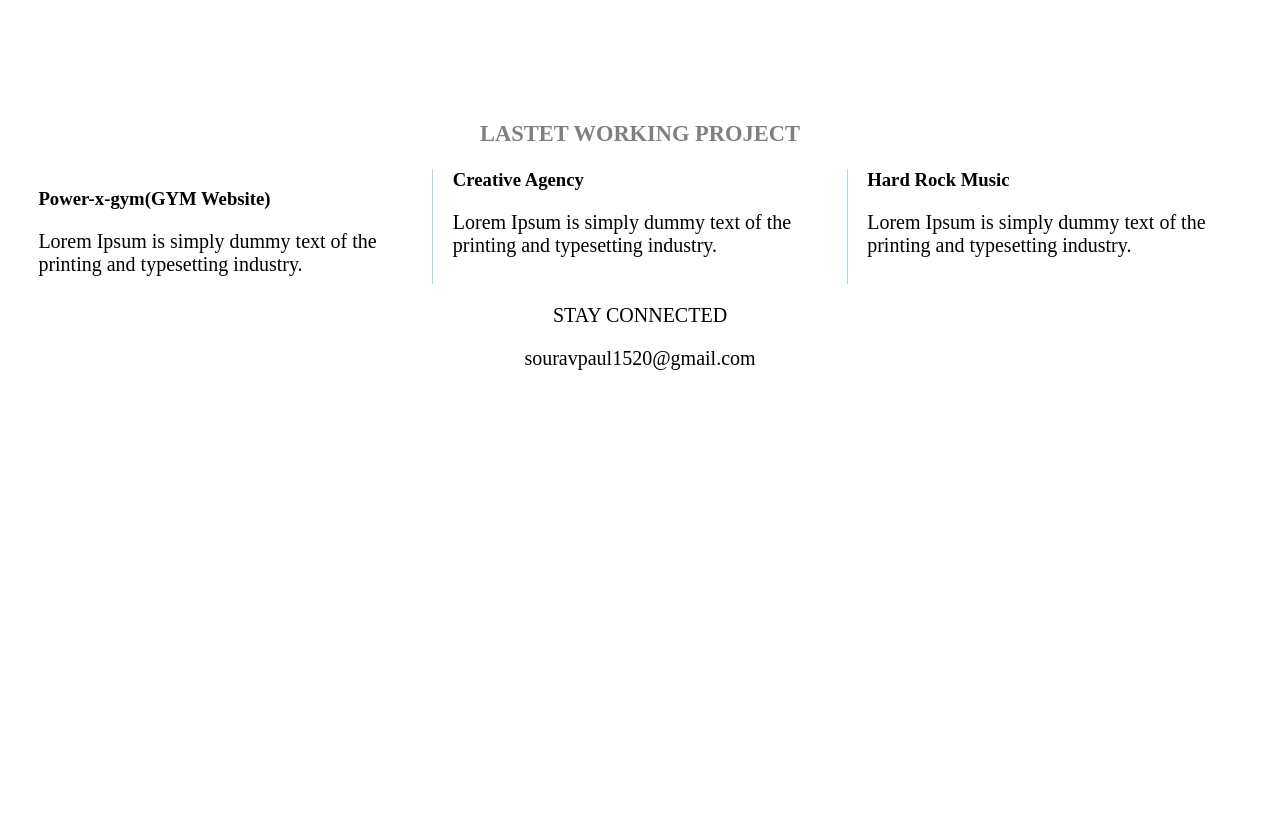
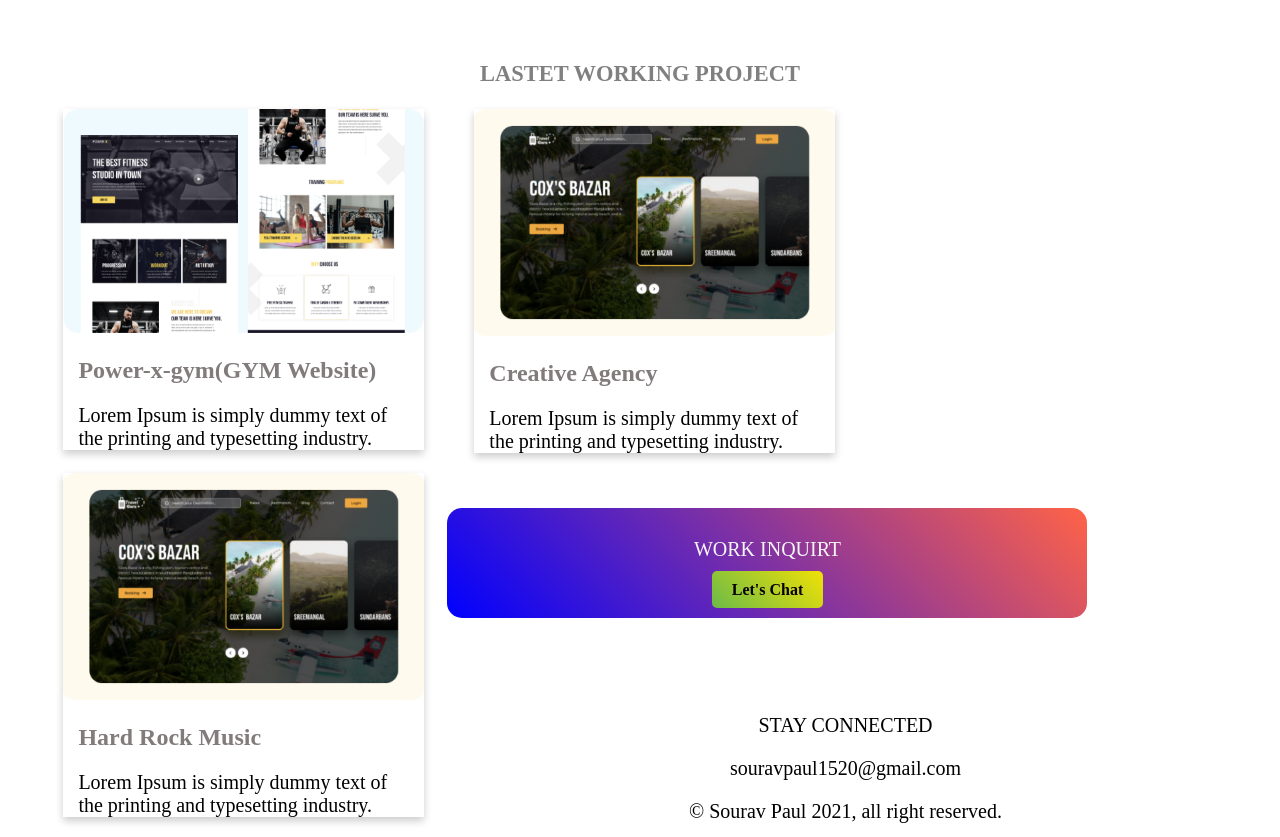
Before and after one commit to MeliodasSourav/Sourav-Paul-Website, a plain HTML site: page Index.html in a window 1280 px wide. Shown: the part 1222-2059 px from the top of the page. Before the commit the page ends 1592 px from the top, so only its background shows below. Drawn offline with Linux system fonts and the light colour scheme.

Commit message:
update bottom bannar

```diff
--- a/Index.html
+++ b/Index.html
@@ -36,19 +36,56 @@
             <div class="bottom-banner">
                 <h3>LASTET WORKING PROJECT</h3>
             </div>
-            <div class="image-size">
-                <h3>Power-x-gym(GYM Website)</h3>
-                <p>Lorem Ipsum is simply dummy text of the printing and typesetting industry.</p>
-                <h3>Creative Agency</h3>
-                <p>Lorem Ipsum is simply dummy text of the printing and typesetting industry.</p>
-                <h3>Hard Rock Music</h3>
-                <p>Lorem Ipsum is simply dummy text of the printing and typesetting industry.</p>
+            <div class="row">
+                <div class="column">
+                    <div class="card">
+                        <img src="image/image 4.png" alt="" style="width:100%">
+                        <div class="container">
+                            <h2>Power-x-gym(GYM Website)</h2>
+                            <p>Lorem Ipsum is simply dummy text of the printing and typesetting industry.</p>
+                        </div>
+                    </div>
+                </div>
+            </div>
+
+            <div class="row">
+                <div class="column">
+                    <div class="card">
+                        <img src="image/image 5.png" alt="" style="width:100%">
+                        <div class="container">
+                            <h2>Creative Agency</h2>
+                            <p>Lorem Ipsum is simply dummy text of the printing and typesetting industry.</p>
+                        </div>
+                    </div>
+                </div>
+            </div>
+            <div class="row">
+                <div class="column">
+                    <div class="card">
+                        <img src="image/image 5.png" alt="" style="width:100%">
+                        <div class="container">
+                            <h2>Hard Rock Music</h2>
+                            <p>Lorem Ipsum is simply dummy text of the printing and typesetting industry.</p>
+                        </div>
+                    </div>
+                </div>
+            </div>
+        </section>
+
+        <section class="box">
+            <div>
+                <p>WORK INQUIRT</p>
+                <a class="link-button-chat" target="_blank" href="https://www.facebook.com/souravpaul.me/">Let's Chat</a>
             </div>
         </section>
         <footer>
             <p>STAY CONNECTED</p>
             <p>souravpaul1520@gmail.com</p>
         </footer>
+        <footer>
+            <p>© Sourav Paul 2021, all right reserved.</p>
+        </footer>
+
 </body>
 
 </html>
--- a/style.css
+++ b/style.css
@@ -46,7 +46,7 @@ p {
 }
 
 .bottom-banner {
-    padding-top: 50%;
+    padding-top: 45%;
     color: grey;
     text-align: center;
     font-size: larger;
@@ -62,4 +62,48 @@ footer p {
     column-rule-style: solid;
     column-rule-width: 1px;
     column-rule-color: lightblue;
+    border: 2px solid rgb(117, 175, 180);
+    margin: 20px;
+    padding: 20px;
+    font-size: 20px;
+    font-family: Verdana, Geneva, Tahoma, sans-serif;
 }
+
+.link-button-chat {
+    text-decoration: none;
+    background-image: linear-gradient(45deg, rgb(108, 187, 72), rgb(240, 224, 6));
+    border-radius: 5px;
+    padding: 10px 20px;
+    font-weight: bolder;
+    color: rgb(8, 1, 1);
+    position: relative;
+    right: 0%;
+}
+
+.column {
+    float: left;
+    width: 30%;
+    padding: 0 25px;
+}
+
+.card {
+    box-shadow: 0 4px 8px 0 rgba(0, 0, 0, 0.2);
+}
+
+.container {
+    padding: 0 15px;
+}
+
+.box {
+    margin-top: 35%;
+    margin-bottom: 8%;
+    margin-left: 34%;
+    width: 600px;
+    height: 80px;
+    padding: 20px;
+    border-radius: 15px;
+    text-align: center;
+    padding-top: 10px;
+    background-image: linear-gradient(45deg, blue, tomato);
+    color: whitesmoke;
+}
```
